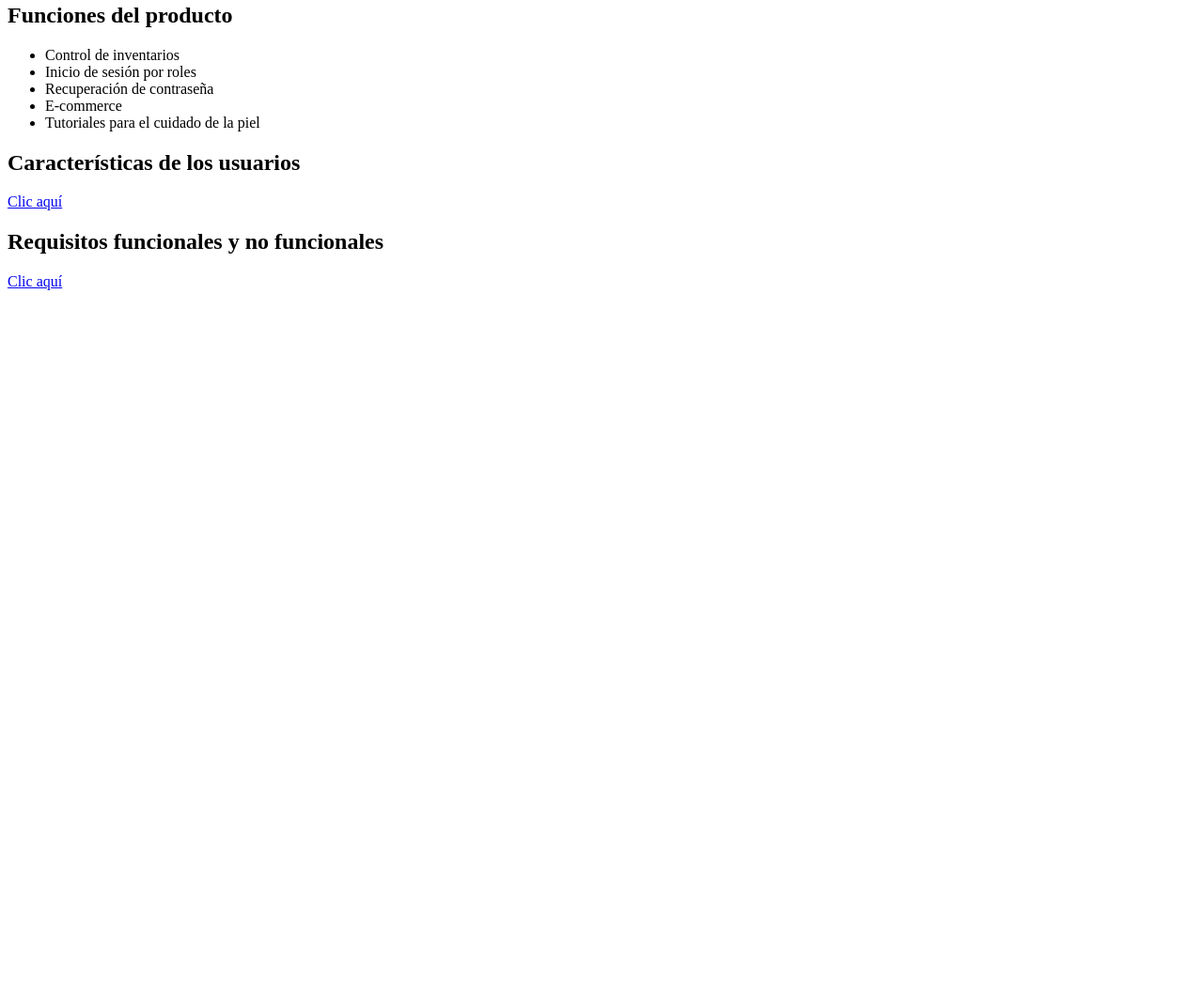
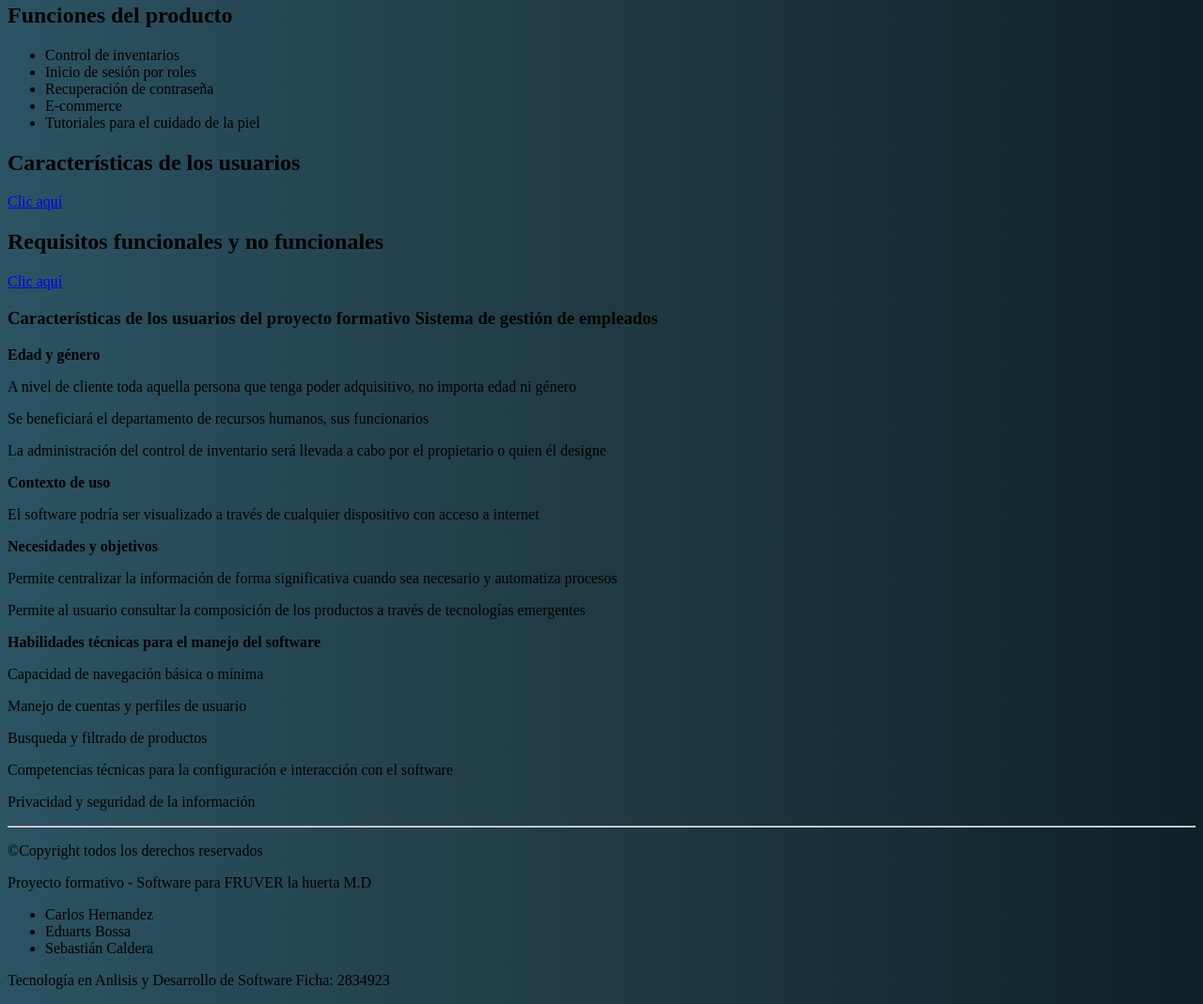
Before and after one commit to JheysonGalvis/perspectiva, a plain HTML site: page index.html in a window 1280 px wide. Shown: the part 574-1643 px from the top of the page at 94% size. Before the commit the page ends 891 px from the top, so only its background shows below. Drawn offline with Linux system fonts and the light colour scheme.

Commit message:
se finalizó la actividad GA1-220501092-AA4-EV02

```diff
--- a/index.html
+++ b/index.html
@@ -39,5 +39,33 @@
     <a href="https://olakases07.github.io/Lenguaje-De-Modelo-Unificado/" target="_blank">Clic aquí</a>
     <h2>Requisitos funcionales y no funcionales</h2>
     <a href="https://eduarbossa.github.io/requerimientos/" target="_blank" >Clic aquí</a>
+    <h3>Características de los usuarios del proyecto formativo Sistema de gestión de empleados</h3>
+    <b>Edad y género</b><br>
+    <p>A nivel de cliente toda aquella persona que tenga poder adquisitivo, no importa edad ni género</p>
+    <p>Se beneficiará el departamento de recursos humanos, sus funcionarios</p>
+    <p>La administración del control de inventario será llevada a cabo por el propietario o quien él designe</p>
+    <b>Contexto de uso</b>
+    <!--Entender el entorno en el que los usuarios utilizarán el software, como el lugar físico, el momento del día o la frecuencia de uso, puede influir en el diseño de la experiencia de usuario y las características prioritarias-->
+    <p>El software podría ser visualizado a través de cualquier dispositivo con acceso a internet</p>
+    <b>Necesidades y objetivos</b>
+    <!--Las necesidades y objetivos de los usuarios de YouTube pueden incluir encontrar entretenimiento, buscar información sobre temas específicos, aprender nuevas habilidades a través de tutoriales o compartir su propio contenido con una audiencia.-->
+    <p>Permite centralizar la información de forma significativa cuando sea necesario y automatiza procesos</p>
+    <p>Permite al usuario consultar la composición de los productos a través de tecnologías emergentes</p>
+    <b>Habilidades técnicas para el manejo del software</b>
+    <!-- Algunos usuarios pueden tener habilidades técnicas avanzadas y estar familiarizados con la carga de videos, la edición básica y la optimización del contenido para la audiencia, mientras que otros pueden ser menos técnicos y necesitar orientación sobre cómo realizar estas tareas.-->
+    <p>Capacidad de navegación básica o mínima</p>
+    <p>Manejo de cuentas y perfiles de usuario</p>
+    <p>Busqueda y filtrado de productos</p>
+    <p>Competencias técnicas para la configuración e interacción con el software</p>
+    <p>Privacidad y seguridad de la información</p>
+    <hr>
+    <p>©Copyright todos los derechos reservados</p>
+    <p>Proyecto formativo - Software para FRUVER la huerta M.D </p>
+    <ul>
+        <li>Carlos Hernandez</li>
+        <li>Eduarts Bossa</li>
+        <li>Sebastián Caldera</li>
+    </ul>
+    <p>Tecnología en Anlisis y Desarrollo de Software Ficha: 2834923</p>
 </body>
 </html>
--- a/style.css
+++ b/style.css
@@ -0,0 +1,12 @@
+body{
+    background: #0F2027;  /* fallback for old browsers */
+    background: -webkit-linear-gradient(to right, #2C5364, #203A43, #0F2027);  /* Chrome 10-25, Safari 5.1-6 */
+    background: linear-gradient(to right, #2C5364, #203A43, #0F2027); /* W3C, IE 10+/ Edge, Firefox 16+, Chrome 26+, Opera 12+, Safari 7+ */
+}
+/*h1, h2, strong, parrafo, b, ul, li*/
+h1{
+    background: #ED4264;  /* fallback for old browsers */
+    background: -webkit-linear-gradient(to right, #FFEDBC, #ED4264);  /* Chrome 10-25, Safari 5.1-6 */
+    background: linear-gradient(to right, #FFEDBC, #ED4264); /* W3C, IE 10+/ Edge, Firefox 16+, Chrome 26+, Opera 12+, Safari 7+ */
+    color: white;
+}
```
